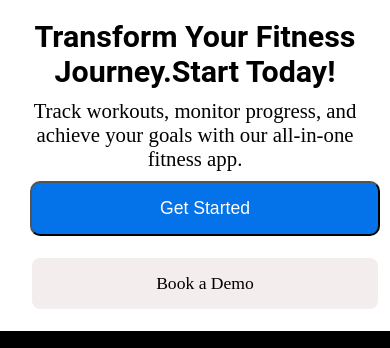
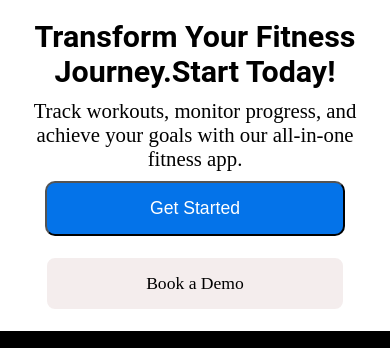
Before and after one commit to benitaa15/benitaa15, a plain HTML site: page index.html in a window 390 px wide. Shown: the part 91-439 px from the top of the page. Drawn offline with Linux system fonts and the light colour scheme.

Commit message:
anything

```diff
--- a/style.css
+++ b/style.css
@@ -649,7 +649,7 @@ display: block;
 
     }
     .book button{
-         width: 350px;
+         width: 300px;
 
     }
     .team img{
@@ -667,6 +667,10 @@ display: block;
     .features button{
         text-align: center;
 }
+.book{
+    margin: 0 auto;
+    justify-content: center;
+}
 
 
 
```
